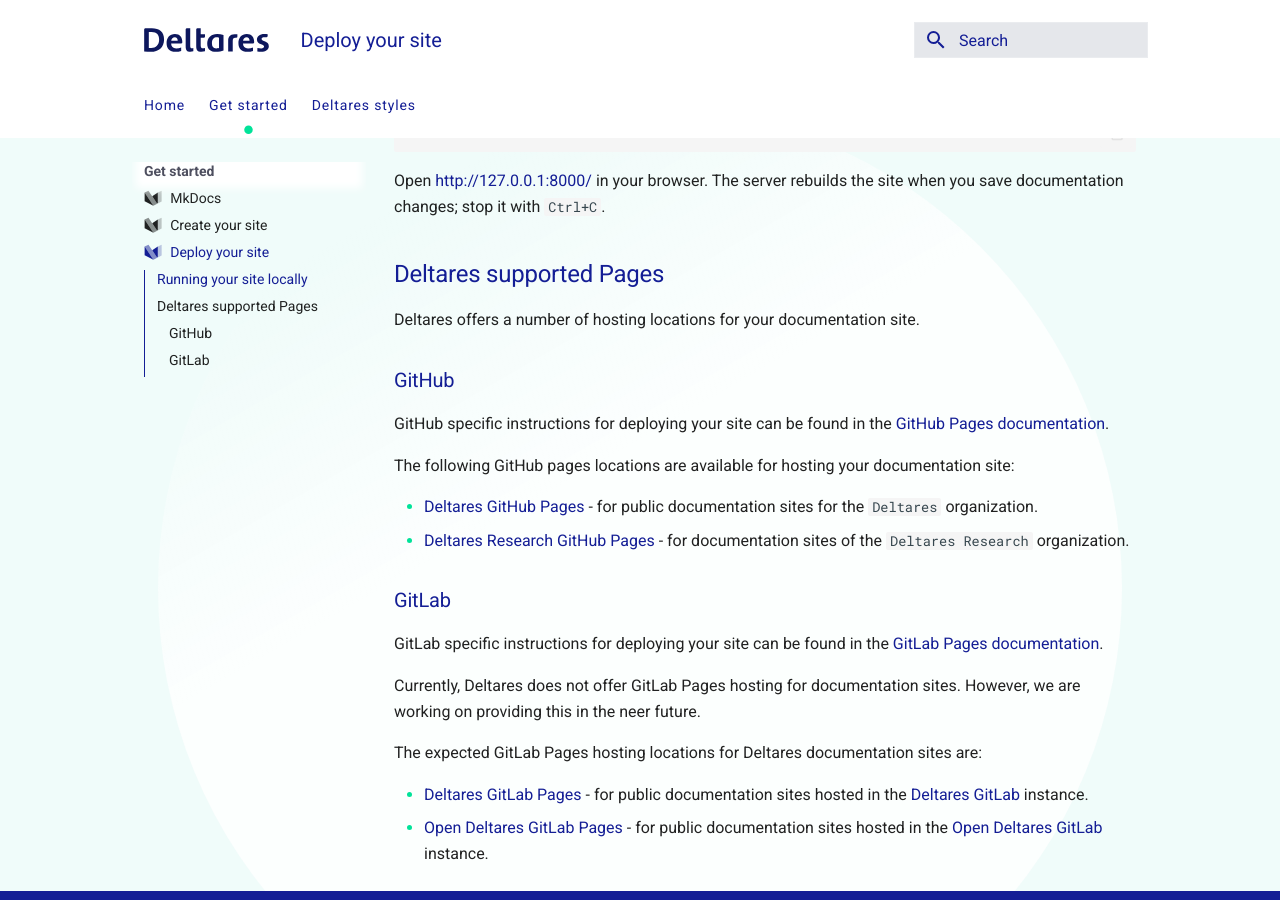
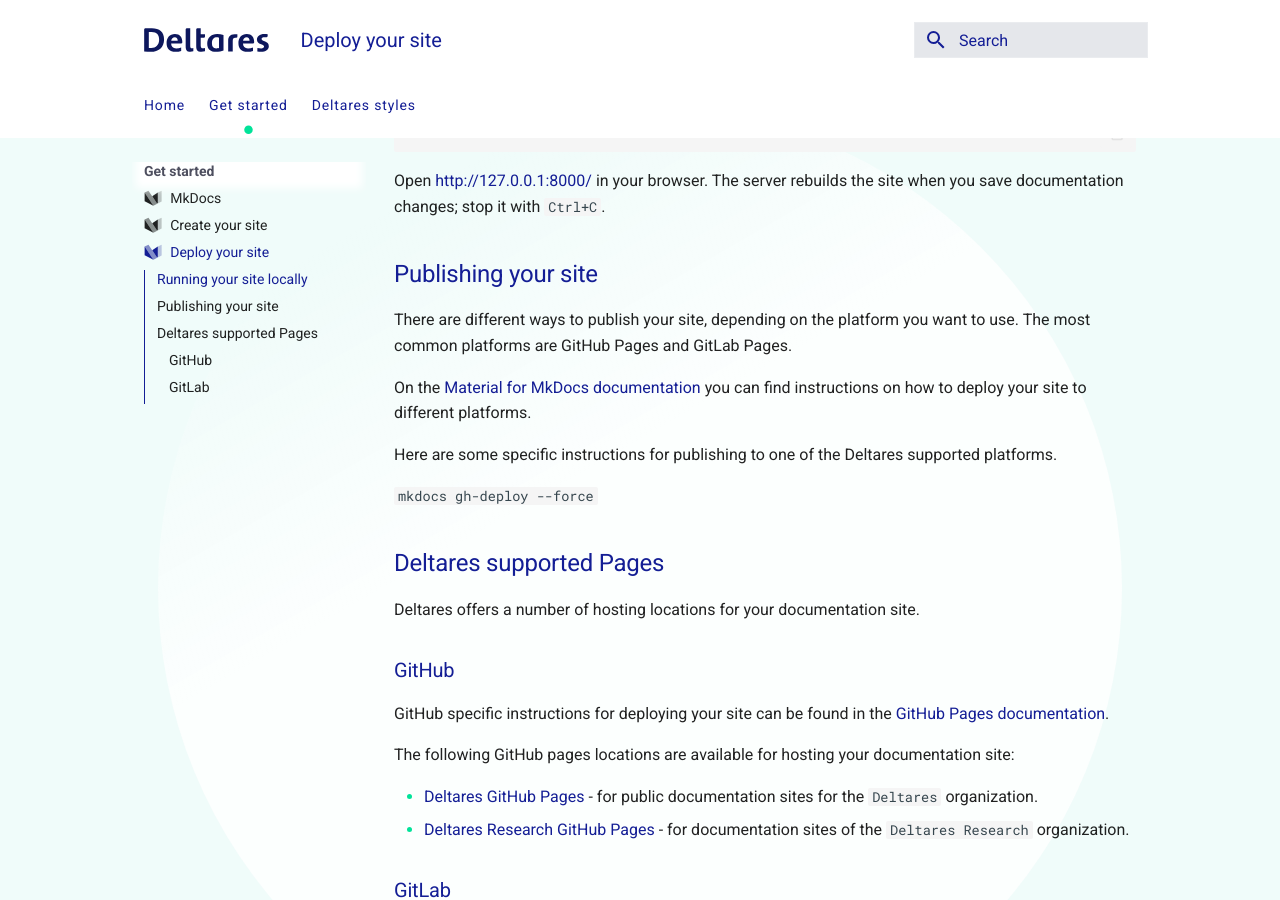
Before and after one commit to Deltares-research/mkdocs-deltares-theme, an MkDocs documentation site: the page built from docs/mkdocs/deploy_your_site.md, in a window 1280 px wide and 900 px high, scrolled down 912 px. Built offline with MkDocs 1.6.1 and Material for MkDocs 9.7.7, drawn with Linux system fonts in a browser that asks for light colours.

Commit message:
Add publish to github

```diff
--- a/docs/mkdocs/deploy_your_site.md
+++ b/docs/mkdocs/deploy_your_site.md
@@ -46,6 +46,16 @@ mkdocs serve
 
 Open [http://127.0.0.1:8000/](http://127.0.0.1:8000/) in your browser. The server rebuilds the site when you save documentation changes; stop it with `Ctrl+C`.
 
+## Publishing your site
+
+There are different ways to publish your site, depending on the platform you want to use. The most common platforms are GitHub Pages and GitLab Pages.
+
+On the [Material for MkDocs documentation](https://squidfunk.github.io/mkdocs-material/publishing-your-site/) you can find instructions on how to deploy your site to different platforms.
+
+Here are some specific instructions for publishing to one of the Deltares supported platforms.
+
+``mkdocs gh-deploy --force``
+
 ## Deltares supported Pages
 
 Deltares offers a number of hosting locations for your documentation site.
```
